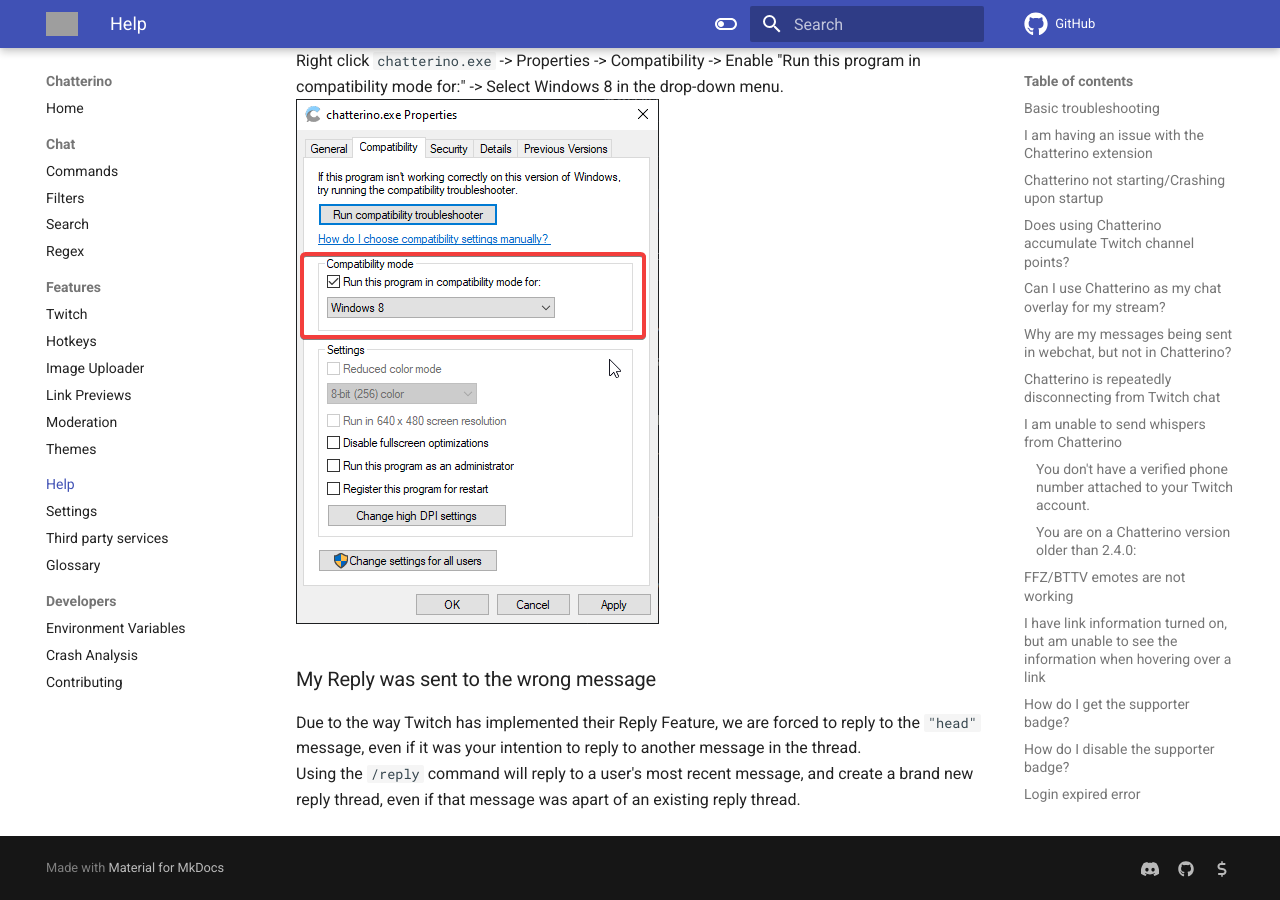
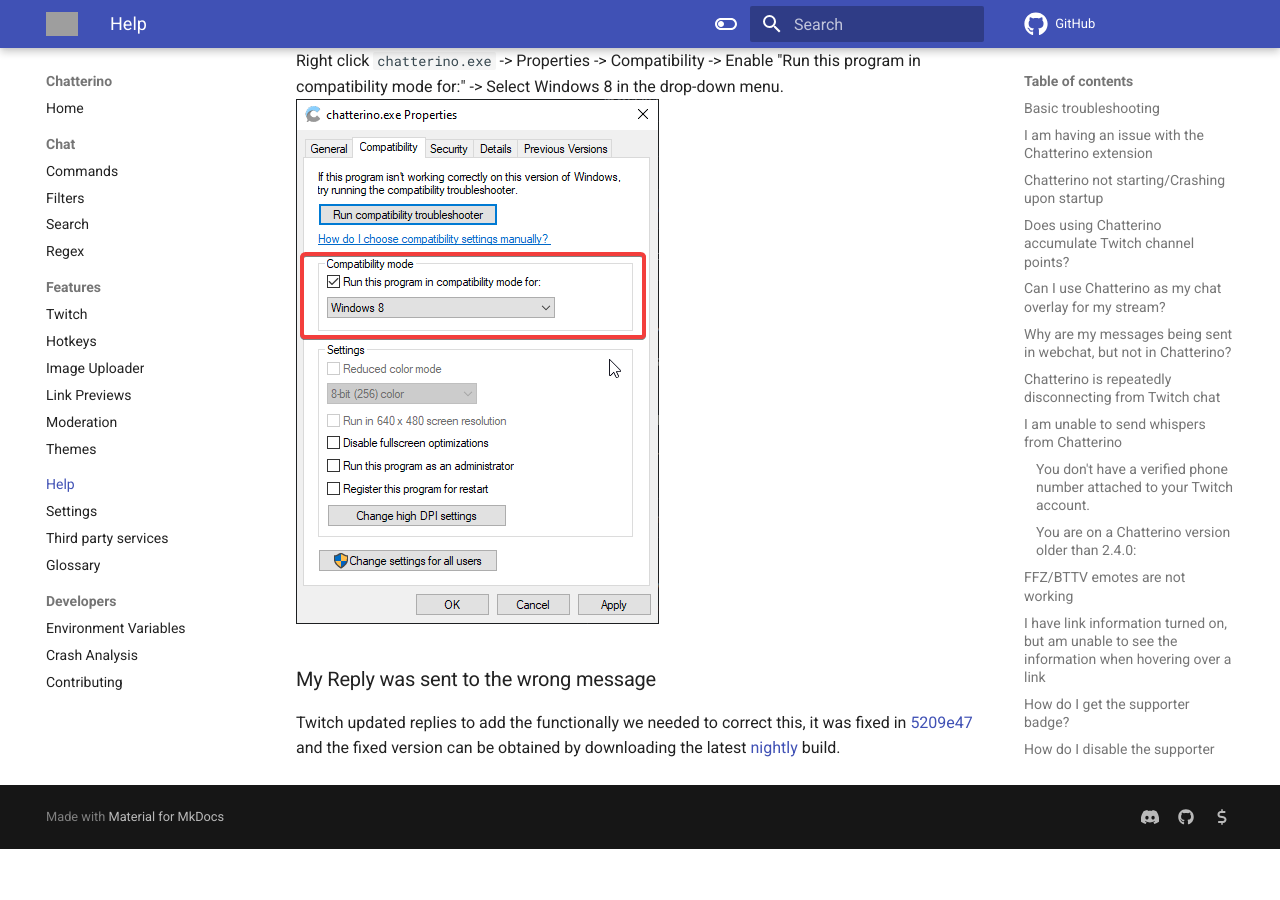
Before and after one commit to Chatterino/wiki, an MkDocs documentation site: the page built from docs/Help.md, in a window 1280 px wide and 900 px high, scrolled down 5100 px. Built offline with MkDocs 1.6.1 and Material for MkDocs 9.7.7, drawn with Linux system fonts in a browser that asks for light colours; comment, search, counter and statistics services are not loaded; after the commit the page ends 5949 px from its top, so only the background shows below that; grey boxes are pictures that could not be loaded.

Commit message:
Update Help documentation for replies (#342)

```diff
--- a/docs/Help.md
+++ b/docs/Help.md
@@ -138,8 +138,7 @@
 
 ### My Reply was sent to the wrong message
 
-Due to the way Twitch has implemented their Reply Feature, we are forced to reply to the `"head"` message, even if it was your intention to reply to another message in the thread.
-Using the `/reply` command will reply to a user's most recent message, and create a brand new reply thread, even if that message was apart of an existing reply thread.
+Twitch updated replies to add the functionally we needed to correct this, it was fixed in [5209e47] and the fixed version can be obtained by downloading the latest [nightly][nightly] build.
 
-[974a8f11]: https://github.com/Chatterino/chatterino2/commit/974a8f11b7e0ce27421fbc3018dc5fa7bd37c576
+[5209e47]: https://github.com/Chatterino/chatterino2/commit/5209e47df18d102925b9d59c79716cab8d89292c
 [nightly]: ../Help/#what-is-nightly-and-how-to-use-install-it
```
